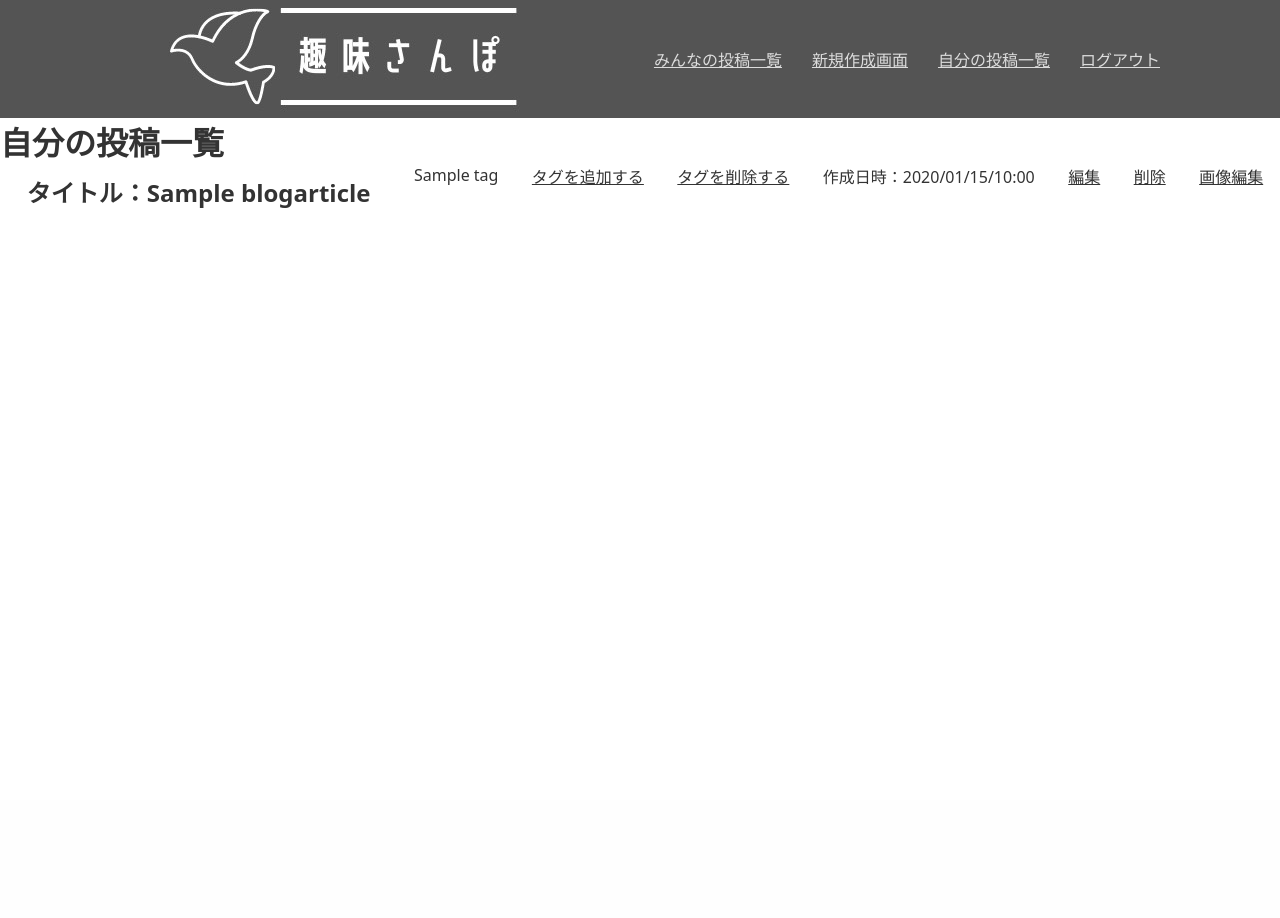
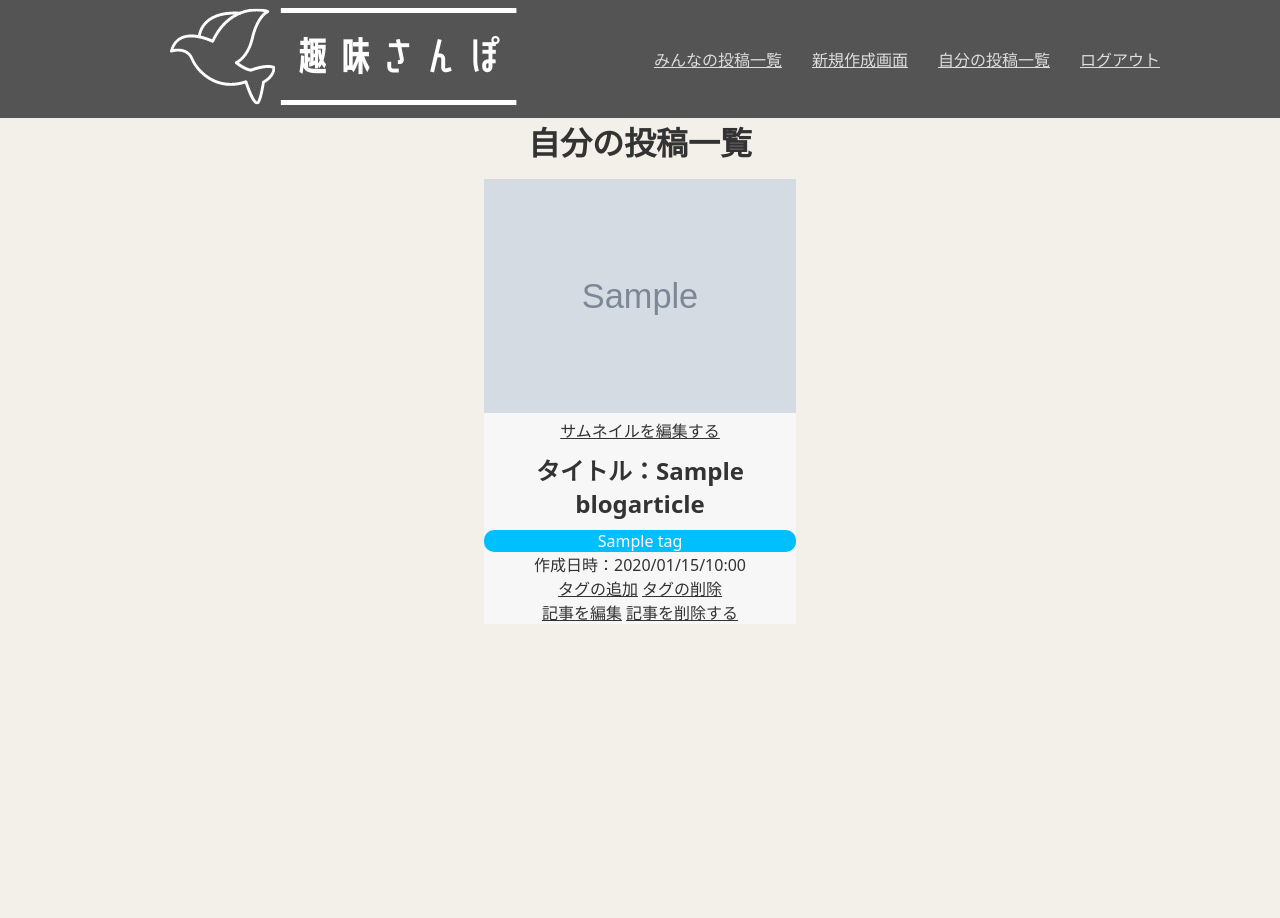
Before and after one commit to keromonsumire/yoninyonsyoku, a Flask app: page /user/show in a window 1280 px wide. Before the commit the page ends 208 px from the top, so only its background shows below. Run offline with Flask 2, Linux system fonts and the light colour scheme; a user stored in the database is signed in; tables that the repository leaves empty hold one stand-in row (values such as "Sample post"); grey boxes marked "Sample" are stand-in pictures.

Commit message:
変更なし

```diff
--- a/app.py
+++ b/app.py
@@ -503,8 +503,11 @@ def show_user():
         box = []
         for relation_to_tag in relation_to_tags:
             #Tagからnameを取得
+            tag_dict = {}
             tag = Tag.query.filter_by(id = relation_to_tag.tag_id).first()
-            box.append(tag.name)
+            tag_dict["name"] = tag.name
+            tag_dict["type"] = tag.type_id
+            box.append(tag_dict)
         tags[blogarticle.id] = box
 
     return render_template('show_user.html', blogarticles=blogarticles, content=content, tags = tags)
--- a/static/css/styles.css
+++ b/static/css/styles.css
@@ -382,7 +382,7 @@ padding-bottom:20px;
   margin-top:15px;
 }
 
-/* search.htmlについて */
+/* search.html,show_user.htmlについて */
 article
 {
   display:flex;
@@ -401,6 +401,14 @@ article
 .blog-content:hover
 {
   opacity: 0.7;
+}
+
+.blog-content2
+{
+  background-color:#f7f7f7;
+  margin-top:15px;
+  margin-bottom:20px;
+  width:30%;
 }
 
 
--- a/templates/search.html
+++ b/templates/search.html
@@ -32,7 +32,6 @@
                             {% for tag in tags[blogarticle.id] %}
                             <p class='tag{{tag["type"]}}'>{{ tag["name"] }}</p>
                             {% endfor %}
-
                         </a>
                     </div>
                     {% endfor %}
--- a/templates/show_user.html
+++ b/templates/show_user.html
@@ -1,20 +1,32 @@
 {% extends 'base.html' %}
 {% block content %}
-
+<div class="contents">
+    <div class="content">
+        <div class="search">
+            <div class="search-show">
                 <h1>自分の投稿一覧</h1>
+                <article>
                     {% for blogarticle in blogarticles %}
-<article>
+                    <div class="blog-content2">
+                        <div class="search-photo">
+                            <img src="../static/image/{{ blogarticle.image }}">
+                        </div>
+                        <a href="/image_update/{{ blogarticle.id }}" role="button">サムネイルを編集する</a>
                         <h1 class="title">タイトル：{{ blogarticle.title }}</h1>
                         {% for tag in tags[blogarticle.id] %}
-    <p>{{ tag }}</p>
+                        <p class='tag{{tag["type"]}}'>{{ tag["name"] }}</p>
                         {% endfor %}
-    <a href="/add_tag/{{ blogarticle.id}}"><p>タグを追加する</p></a>
-    <a href="/delete_tag/{{ blogarticle.id }}"><p>タグを削除する</p></a>
                         <p>作成日時：{{ blogarticle.created_at.strftime("%Y/%m/%d/%H:%M") }}</p>
-    <a href="/update/{{ blogarticle.id }}" role="button">編集</a>
-    <a href="/delete/{{ blogarticle.id }}" role="button">削除</a>
-    <a href="/image_update/{{ blogarticle.id }}" role="button">画像編集</a>
+                        <a href="/add_tag/{{ blogarticle.id}}">タグの追加</a>
+                        <a href="/delete_tag/{{ blogarticle.id }}">タグの削除</a>
+                        <br>
+                        <a href="/update/{{ blogarticle.id }}" role="button">記事を編集</a>
+                        <a href="/delete/{{ blogarticle.id }}" role="button">記事を削除する</a>
+                    </div>
+                    {% endfor %}
                 </article>
-{% endfor %}
-
+            </div>
+        </div>
+    </div>
+</div>
 {% endblock %}
```
Lines whose indentation alone changed are shown as unchanged.
